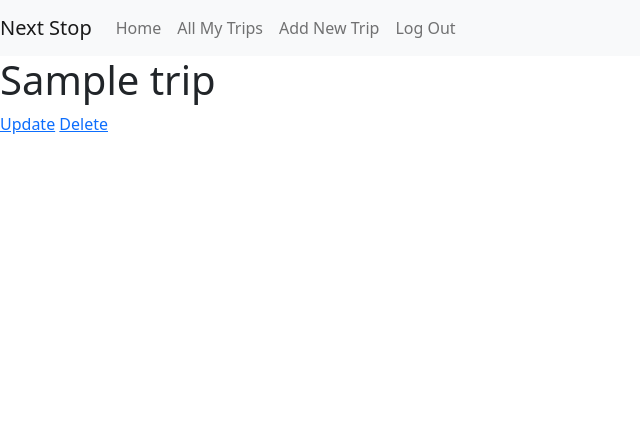
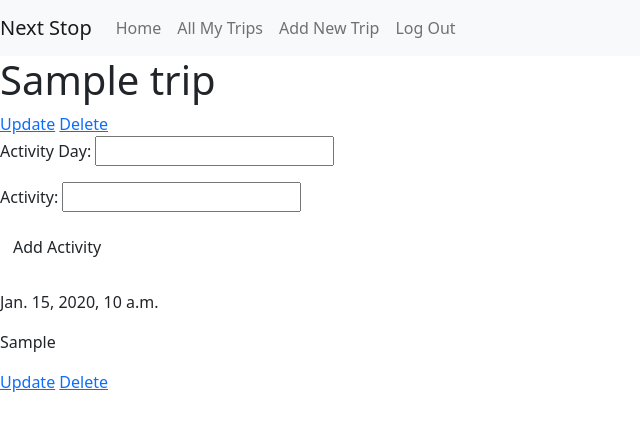
Before and after one commit to iris-personal/Next-Stop, a Django app: page /trips/1/ in a window 1280 px wide. Shown: the top 431 px of the page, without its empty margins (0-640 px from the left). Run offline with Django 4.2, Linux system fonts and the light colour scheme; a user stored in the database is signed in; tables that the repository leaves empty hold one stand-in row (values such as "Sample post").

Commit message:
activity wip

```diff
--- a/main_app/admin.py
+++ b/main_app/admin.py
@@ -1,6 +1,7 @@
 from django.contrib import admin
-from .models import Trip
+from .models import Trip, Activity
 
 # Register your models here.
 
 admin.site.register(Trip)
+admin.site.register(Activity)
--- /dev/null
+++ b/main_app/forms.py
@@ -0,0 +1,7 @@
+from django.forms import ModelForm
+from .models import Activity
+
+class ActivityForm(ModelForm):
+    class Meta:
+        model = Activity
+        fields = ['d_time', 'activity']
--- a/main_app/models.py
+++ b/main_app/models.py
@@ -29,3 +29,6 @@ class Activity(models.Model):
 
     class Meta:
         ordering = ['d_time']
+
+    def get_absolute_url(self):
+        return reverse('detail', kwargs={'trip_id': self.id})
--- a/main_app/templates/trips/detail.html
+++ b/main_app/templates/trips/detail.html
@@ -1,10 +1,27 @@
 {% extends 'base.html' %}
 {% block content %}
 
-<h1>{{trip.name}}</h1>
-
-<a href="{% url 'trips_update' trip.id %}">Update</a>
-<a href="{% url 'trips_delete' trip.id %}">Delete</a>
+<div>
+    <h1>{{trip.name}}</h1>
+    <a href="{% url 'trips_update' trip.id %}">Update</a>
+    <a href="{% url 'trips_delete' trip.id %}">Delete</a>
+</div>
+<div>
+    <form action="{% url 'add_activity' trip.id %}" method="POST">
+        <div class="form-group">
+            {% csrf_token %}
+            {{ activity_form.as_p }}
+        </div>
+        <button class="btn" type="submit">Add Activity</button>
+    </form>
+    <br>
+    {% for activity in trip.activity_set.all %}
+        <p>{{activity.d_time}}</p>
+        <p>{{activity.activity}}</p>
+        <a href="{% url 'activities_update' activity.id %}">Update</a>
+        <a href="{% url 'activities_delete' activity.id %}">Delete</a>
+    {% endfor %}
+</div>
 
 
 {% endblock %}
--- a/main_app/templates/trips/index.html
+++ b/main_app/templates/trips/index.html
@@ -4,8 +4,10 @@
 <h1>My Trips</h1>
 
 {% for trip in trips %}
-    <p>{{ trip.name }}</p>
-    <p>Destinations {{ trip.destinations }}</p>
+    <a href="{% url 'detail' trip.id %}">
+        <p>{{ trip.name }}</p>
+        <p>Destinations {{ trip.destinations }}</p>
+    </a>
 {% endfor %}
 
 
--- a/main_app/urls.py
+++ b/main_app/urls.py
@@ -9,4 +9,7 @@ urlpatterns = [
     path('trips/create/', views.TripsCreate.as_view(), name='trips_create'),
     path('trips/<int:pk>/update/', views.TripsUpdate.as_view(), name='trips_update'),
     path('trips/<int:pk>/delete/', views.TripsDelete.as_view(), name='trips_delete'),
+    path('trips/<int:trip_id>/add_activity/', views.add_activity, name='add_activity'),
+    path('trips/<int:pk>/update_activity/', views.ActivitiesUpdate.as_view(), name='activities_update'),
+    path('trips/<int:pk>/delete_activity/', views.ActivitiesDelete.as_view(), name='activities_delete'),
 ]
--- a/main_app/views.py
+++ b/main_app/views.py
@@ -4,7 +4,8 @@ from django.contrib.auth.decorators import login_required
 from django.contrib.auth.mixins import LoginRequiredMixin
 from django.contrib.auth.forms import UserCreationForm
 from django.views.generic.edit import CreateView, UpdateView, DeleteView
-from .models import Trip
+from .models import Trip, Activity
+from .forms import ActivityForm
 
 
 
@@ -12,14 +13,21 @@ from .models import Trip
 def home(request):
   return render(request, 'home.html')
 
+@login_required
 def trips_index(request):
   trips = Trip.objects.filter(user=request.user)
   return render(request, 'trips/index.html', {'trips' : trips})
 
+@login_required
 def trips_detail(request, trip_id):
     trip = Trip.objects.get(id=trip_id)
-    return render(request, 'trips/detail.html', {'trip': trip})
+    activity_form = ActivityForm()
+    return render(request, 'trips/detail.html', {
+      'trip': trip,
+      'activity_form': activity_form,
+    })
 
+@login_required
 def signup(request):
   error_message = ''
   if request.method == 'POST':
@@ -36,18 +44,35 @@ def signup(request):
   context = {'form': form, 'error_message': error_message}
   return render(request, 'registration/signup.html', context)
 
+@login_required
+def add_activity(request, trip_id):
+  form = ActivityForm(request.POST)
+  if form.is_valid():
+    new_activity = form.save(commit=False)
+    new_activity.trip_id = trip_id
+    new_activity.save()
+  return redirect('detail', trip_id=trip_id)
+
 class TripsCreate(LoginRequiredMixin, CreateView):
-    model = Trip
-    fields = ['name', 'destinations', 'start', 'end']
+  model = Trip
+  fields = ['name', 'destinations', 'start', 'end']
 
-    def form_valid(self, form):
-        form.instance.user = self.request.user
-        return super().form_valid(form)
+  def form_valid(self, form):
+    form.instance.user = self.request.user
+    return super().form_valid(form)
 
 class TripsUpdate(LoginRequiredMixin, UpdateView):
-    model = Trip
-    fields = ['name', 'destinations', 'start', 'end', 'accommodation', 'journal']
+  model = Trip
+  fields = ['name', 'destinations', 'start', 'end', 'accommodation', 'journal']
 
 class TripsDelete(LoginRequiredMixin, DeleteView):
-    model = Trip
-    success_url = '/trips/'
+  model = Trip
+  success_url = '/trips/'
+
+class ActivitiesUpdate(LoginRequiredMixin, UpdateView):
+  model = Activity
+  fields = ['d_time', 'activity']
+
+class ActivitiesDelete(LoginRequiredMixin, DeleteView):
+  model = Activity
+  success_url = '/trips/<int:trip_id>/'
```
Also changed, not shown: main_app/templates/main_app/activity_confirm_delete.html (added, +18 -0 lines), main_app/templates/main_app/activity_form.html (added, +15 -0 lines).
